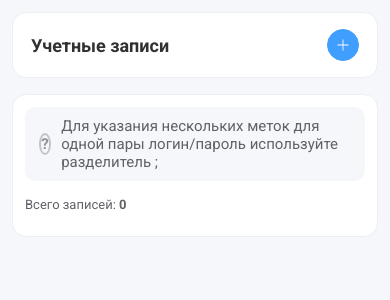
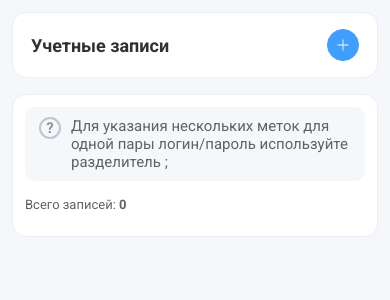
Before and after one commit to when-dev/accounts-form-vue-test, a Vue app: page / in a window 390 px wide. Shown: the top 300 px of the page. Built offline with nearby package versions, Linux system fonts and the light colour scheme.

Commit message:
style: fixed hint icon shrink on mobile and tablet screens

```diff
--- a/src/pages/AccountsPage.vue
+++ b/src/pages/AccountsPage.vue
@@ -75,6 +75,7 @@ function handleUpdate(id: string, patch: Partial<Account>) {
   display: flex;
   align-items: center;
   gap: 10px;
+  flex-wrap: nowrap;
 
   padding: 10px 14px;
   margin-bottom: 16px;
@@ -95,6 +96,9 @@ function handleUpdate(id: string, patch: Partial<Account>) {
   width: 18px;
   height: 18px;
 
+  min-width: 18px;
+  flex-shrink: 0;
+
   border-radius: 50%;
   border: 2px solid #c0c4cc;
 
@@ -111,5 +115,9 @@ function handleUpdate(id: string, patch: Partial<Account>) {
   .content {
     padding: 12px;
   }
+
+  .hint {
+    align-items: flex-start;
+  }
 }
 </style>
```
